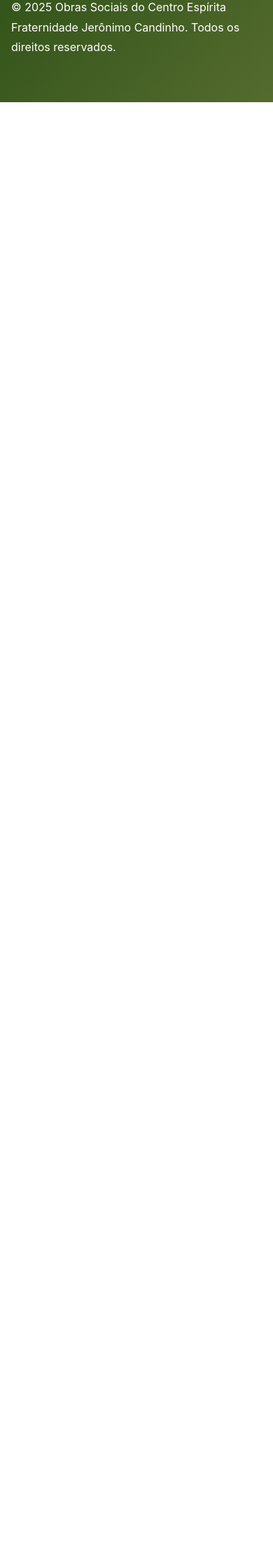
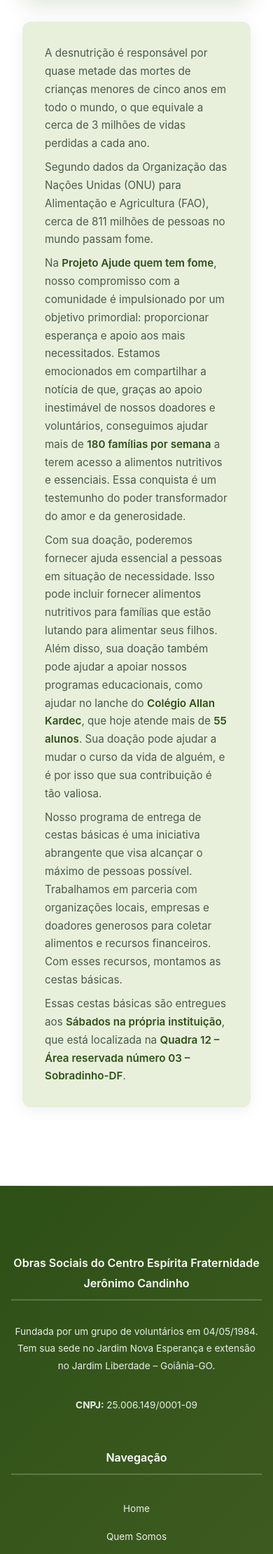
Before and after one commit to Gabriel-Rocha2000/osjc, a PHP site: page /pages/todas/transparencia.html in a window 390 px wide. Shown: the part 409-2629 px from the top of the page at 70% size. Before the commit the page ends 555 px from the top, so only its background shows below. Run offline with PHP 8.4, Linux system fonts and the light colour scheme.

Commit message:
commit 10

```diff
--- a/site/css/style.css
+++ b/site/css/style.css
@@ -4275,3 +4275,182 @@
         font-size: 0.85rem;
     }
 }
+
+/* ============================================
+   PÁGINA DE TRANSPARÊNCIA
+   ============================================ */
+
+.transparency-section {
+    background: var(--white);
+    padding: var(--spacing-xl) 0;
+    position: relative;
+    z-index: 2;
+}
+
+.transparency-section .section-header {
+    text-align: center;
+    margin-bottom: var(--spacing-xl);
+}
+
+.transparency-section .section-header h1 {
+    font-size: clamp(2rem, 5vw, 3rem);
+    color: var(--green-dark);
+    font-weight: 600;
+    margin-top: var(--spacing-sm);
+    line-height: 1.2;
+}
+
+/* Container do Vídeo */
+.transparency-video-wrapper {
+    max-width: 900px;
+    margin: 0 auto var(--spacing-xl);
+    position: relative;
+}
+
+.video-container {
+    position: relative;
+    padding-bottom: 56.25%; /* Proporção 16:9 */
+    height: 0;
+    overflow: hidden;
+    border-radius: 20px;
+    box-shadow: 0 8px 30px rgba(45, 80, 22, 0.15);
+    background: var(--green-pale);
+}
+
+.video-container iframe {
+    position: absolute;
+    top: 0;
+    left: 0;
+    width: 100%;
+    height: 100%;
+    border: none;
+    border-radius: 20px;
+}
+
+/* Conteúdo de Texto */
+.transparency-content {
+    max-width: 900px;
+    margin: 0 auto;
+}
+
+.transparency-text {
+    background: var(--green-pale);
+    padding: var(--spacing-xl);
+    border-radius: 20px;
+    box-shadow: 0 4px 20px rgba(45, 80, 22, 0.08);
+    line-height: 1.8;
+}
+
+.transparency-text p {
+    color: var(--text-medium);
+    font-size: 1.1rem;
+    margin-bottom: var(--spacing-md);
+    text-align: justify;
+}
+
+.transparency-text p:last-child {
+    margin-bottom: 0;
+}
+
+.transparency-text strong {
+    color: var(--green-dark);
+    font-weight: 600;
+}
+
+/* Responsividade - Página de Transparência */
+@media (max-width: 1024px) {
+    .transparency-section {
+        padding: var(--spacing-lg) 0;
+    }
+
+    .transparency-video-wrapper {
+        margin-bottom: var(--spacing-lg);
+    }
+
+    .transparency-text {
+        padding: var(--spacing-lg);
+    }
+
+    .transparency-text p {
+        font-size: 1.05rem;
+    }
+}
+
+@media (max-width: 768px) {
+    .transparency-section {
+        padding: var(--spacing-md) 0;
+    }
+
+    .transparency-section .section-header {
+        margin-bottom: var(--spacing-lg);
+    }
+
+    .transparency-section .section-header h1 {
+        font-size: clamp(1.6rem, 6vw, 2.2rem);
+    }
+
+    .transparency-video-wrapper {
+        margin-bottom: var(--spacing-lg);
+        padding: 0 var(--spacing-sm);
+    }
+
+    .video-container {
+        border-radius: 15px;
+    }
+
+    .video-container iframe {
+        border-radius: 15px;
+    }
+
+    .transparency-content {
+        padding: 0 var(--spacing-sm);
+    }
+
+    .transparency-text {
+        padding: var(--spacing-lg);
+        border-radius: 15px;
+    }
+
+    .transparency-text p {
+        font-size: 1rem;
+        text-align: left;
+        margin-bottom: var(--spacing-sm);
+    }
+}
+
+@media (max-width: 480px) {
+    .transparency-section {
+        padding: var(--spacing-sm) 0;
+    }
+
+    .transparency-section .section-header {
+        margin-bottom: var(--spacing-md);
+    }
+
+    .transparency-section .section-header h1 {
+        font-size: 1.5rem;
+    }
+
+    .transparency-video-wrapper {
+        margin-bottom: var(--spacing-md);
+    }
+
+    .video-container {
+        border-radius: 12px;
+    }
+
+    .video-container iframe {
+        border-radius: 12px;
+    }
+
+    .transparency-text {
+        padding: var(--spacing-md);
+        border-radius: 12px;
+    }
+
+    .transparency-text p {
+        font-size: 0.95rem;
+        line-height: 1.7;
+        margin-bottom: var(--spacing-xs);
+    }
+}
--- a/site/doe-aqui.html
+++ b/site/doe-aqui.html
@@ -49,7 +49,7 @@
                             <a href="posts.html" class="nav-link">Blog</a>
                         </li>
                         <li>
-                            <a href="pages.html" class="nav-link">Transparência</a>
+                            <a href="pages/todas/transparencia.html" class="nav-link">Transparência</a>
                         </li>
                         <li>
                             <a href="pages.html" class="nav-link">Materiais</a>
@@ -157,7 +157,7 @@
                         <li><a href="posts.html">Programas e Projetos</a></li>
                         <li><a href="pages.html">Vagas</a></li>
                         <li><a href="posts.html">Blog</a></li>
-                        <li><a href="pages.html">Transparência</a></li>
+                        <li><a href="pages/todas/transparencia.html">Transparência</a></li>
                     </ul>
                 </div>
 
--- a/site/index.html
+++ b/site/index.html
@@ -48,7 +48,7 @@
                             <a href="posts.html" class="nav-link">Blog</a>
                         </li>
                         <li>
-                            <a href="pages.html" class="nav-link">Transparência</a>
+                            <a href="pages/todas/transparencia.html" class="nav-link">Transparência</a>
                         </li>
                         <li>
                             <a href="pages.html" class="nav-link">Materiais</a>
@@ -418,7 +418,7 @@
                         <li><a href="posts.html">Programas e Projetos</a></li>
                         <li><a href="pages.html">Vagas</a></li>
                         <li><a href="posts.html">Blog</a></li>
-                        <li><a href="pages.html">Transparência</a></li>
+                        <li><a href="pages/todas/transparencia.html">Transparência</a></li>
                         <li><a href="pages/todas/contato.html">Contato</a></li>
                     </ul>
                 </div>
--- a/site/pages.html
+++ b/site/pages.html
@@ -26,7 +26,7 @@
                 </ul>
             </nav>
             <div class="header-right">
-                <a href="index.html" class="donate-button">Doe Aqui</a>
+                <a href="doe-aqui.html" class="donate-button">Doe Aqui</a>
             </div>
         </div>
     </header>
--- a/site/pages/todas/contato.html
+++ b/site/pages/todas/contato.html
@@ -25,7 +25,7 @@
                         <li><a href="../../posts.html" class="nav-link">Programas</a></li>
                         <li><a href="../../pages.html" class="nav-link">Vagas</a></li>
                         <li><a href="../../posts.html" class="nav-link">Blog</a></li>
-                        <li><a href="../../pages.html" class="nav-link">Transparência</a></li>
+                        <li><a href="transparencia.html" class="nav-link">Transparência</a></li>
                         <li><a href="contato.html" class="nav-link">Contato</a></li>
                     </ul>
                 </nav>
@@ -273,7 +273,7 @@
                         <li><a href="../../posts.html">Programas e Projetos</a></li>
                         <li><a href="../../pages.html">Vagas</a></li>
                         <li><a href="../../posts.html">Blog</a></li>
-                        <li><a href="../../pages.html">Transparência</a></li>
+                        <li><a href="transparencia.html">Transparência</a></li>
                         <li><a href="contato.html">Contato</a></li>
                     </ul>
                 </div>
--- a/site/pages/todas/transparencia.html
+++ b/site/pages/todas/transparencia.html
@@ -7,44 +7,164 @@
     <link rel="stylesheet" href="../../css/style.css">
 </head>
 <body>
-    <header class="site-header">
+    <header class="site-header" id="siteHeader">
         <div class="container">
+            <div class="header-top">
                 <div class="header-left">
                     <div class="logo-circle">
                         <img src="../../LOGO-JERONIMO-NEW-1-90x90.png" alt="Logo Jerônimo Candinho" />
                     </div>
-                <h1 class="site-title"><a href="../../index.html">Obras Sociais do Centro Espírita Fraternidade Jerônimo Candinho</a></h1>
+                    <h1 class="site-title"><a href="../../index.html">Obras Sociais C.E.F. Jerônimo Candinho</a></h1>
                 </div>
+            </div>
+            <div class="header-bottom">
                 <nav class="main-nav">
                     <ul>
-                    <li><a href="../../index.html">Início</a></li>
-                    <li><a href="../../pages.html">Quem somos</a></li>
-                    <li><a href="../../posts.html">O que fazemos</a></li>
-                    <li><a href="../../pages.html">Compliance</a></li>
-                    <li><a href="../../pages.html">Contato</a></li>
-                    <li><a href="../../posts.html">Blog</a></li>
+                        <li><a href="../../index.html" class="nav-link">Home</a></li>
+                        <li><a href="../../quem-somos.html" class="nav-link">Quem Somos</a></li>
+                        <li><a href="../../posts.html" class="nav-link">Programas</a></li>
+                        <li><a href="../../pages.html" class="nav-link">Vagas</a></li>
+                        <li><a href="../../posts.html" class="nav-link">Blog</a></li>
+                        <li><a href="transparencia.html" class="nav-link">Transparência</a></li>
+                        <li><a href="../../pages/todas/contato.html" class="nav-link">Contato</a></li>
                     </ul>
                 </nav>
-            <div class="header-right">
-                <a href="../../index.html" class="donate-button">Doe Aqui</a>
+                <div class="header-actions">
+                    <div class="social-icons">
+                        <a href="https://www.instagram.com/jeronimocandinho.osjc?igsh=NHlmb3NxN2p0ODh1" target="_blank" rel="noopener" aria-label="Instagram" class="social-icon">
+                            <img src="../../assets/instagram-icon.svg" alt="Instagram" class="social-icon-img" />
+                        </a>
+                        <a href="https://www.facebook.com" target="_blank" rel="noopener" aria-label="Facebook" class="social-icon">
+                            <img src="../../assets/facebook-icon.svg" alt="Facebook" class="social-icon-img" />
+                        </a>
+                        <a href="https://youtube.com" target="_blank" rel="noopener" aria-label="YouTube" class="social-icon">
+                            <img src="../../youtube-123.svg" alt="YouTube" class="social-icon-img" />
+                        </a>
+                    </div>
+                    <button class="theme-toggle" id="themeToggle" aria-label="Alternar tema">
+                        <span class="theme-icon">🌙</span>
+                    </button>
+                    <a href="../../doe-aqui.html" class="donate-button"><img src="../../heart-icon.png" alt="Coração" class="donate-heart-icon"> Doe aqui</a>
+                </div>
             </div>
         </div>
     </header>
 
     <main class="main-content">
+        <!-- Seção de Transparência -->
+        <section class="transparency-section">
             <div class="container">
-            <article class="content-post">
-                <h1 class="post-title">Transparência</h1>
-                <div class="post-content">
-                    [include page=transparencia]
+                <div class="section-header">
+                    <span class="section-tag">Nossa missão</span>
+                    <h1>AJUDE QUEM TEM FOME</h1>
                 </div>
-            </article>
+
+                <!-- Vídeo do YouTube -->
+                <div class="transparency-video-wrapper">
+                    <div class="video-container">
+                        <iframe
+                            src="https://www.youtube.com/embed/nJWzHtltPqA"
+                            title="Ajude quem tem fome - Obras Sociais Jerônimo Candinho"
+                            frameborder="0"
+                            allow="accelerometer; autoplay; clipboard-write; encrypted-media; gyroscope; picture-in-picture"
+                            allowfullscreen
+                            loading="lazy">
+                        </iframe>
                     </div>
+                </div>
+
+                <!-- Conteúdo de Texto -->
+                <div class="transparency-content">
+                    <div class="transparency-text">
+                        <p>A desnutrição é responsável por quase metade das mortes de crianças menores de cinco anos em todo o mundo, o que equivale a cerca de 3 milhões de vidas perdidas a cada ano.</p>
+
+                        <p>Segundo dados da Organização das Nações Unidas (ONU) para Alimentação e Agricultura (FAO), cerca de 811 milhões de pessoas no mundo passam fome.</p>
+
+                        <p>Na <strong>Projeto Ajude quem tem fome</strong>, nosso compromisso com a comunidade é impulsionado por um objetivo primordial: proporcionar esperança e apoio aos mais necessitados. Estamos emocionados em compartilhar a notícia de que, graças ao apoio inestimável de nossos doadores e voluntários, conseguimos ajudar mais de <strong>180 famílias por semana</strong> a terem acesso a alimentos nutritivos e essenciais. Essa conquista é um testemunho do poder transformador do amor e da generosidade.</p>
+
+                        <p>Com sua doação, poderemos fornecer ajuda essencial a pessoas em situação de necessidade. Isso pode incluir fornecer alimentos nutritivos para famílias que estão lutando para alimentar seus filhos. Além disso, sua doação também pode ajudar a apoiar nossos programas educacionais, como ajudar no lanche do <strong>Colégio Allan Kardec</strong>, que hoje atende mais de <strong>55 alunos</strong>. Sua doação pode ajudar a mudar o curso da vida de alguém, e é por isso que sua contribuição é tão valiosa.</p>
+
+                        <p>Nosso programa de entrega de cestas básicas é uma iniciativa abrangente que visa alcançar o máximo de pessoas possível. Trabalhamos em parceria com organizações locais, empresas e doadores generosos para coletar alimentos e recursos financeiros. Com esses recursos, montamos as cestas básicas.</p>
+
+                        <p>Essas cestas básicas são entregues aos <strong>Sábados na própria instituição</strong>, que está localizada na <strong>Quadra 12 – Área reservada número 03 – Sobradinho-DF</strong>.</p>
+                    </div>
+                </div>
+            </div>
+        </section>
     </main>
 
     <footer class="site-footer">
         <div class="container">
-            <p>&copy; 2025 Obras Sociais do Centro Espírita Fraternidade Jerônimo Candinho. Todos os direitos reservados.</p>
+            <div class="footer-content">
+                <div class="footer-section footer-about">
+                    <h4>Obras Sociais do Centro Espírita Fraternidade Jerônimo Candinho</h4>
+                    <p>Fundada por um grupo de voluntários em 04/05/1984. Tem sua sede no Jardim Nova Esperança e extensão no Jardim Liberdade – Goiânia-GO.</p>
+                    <p class="footer-cnpj"><strong>CNPJ:</strong> 25.006.149/0001-09</p>
+                </div>
+                <div class="footer-section">
+                    <h4>Navegação</h4>
+                    <ul class="footer-links">
+                        <li><a href="../../index.html">Home</a></li>
+                        <li><a href="../../quem-somos.html">Quem Somos</a></li>
+                        <li><a href="../../posts.html">Programas e Projetos</a></li>
+                        <li><a href="../../pages.html">Vagas</a></li>
+                        <li><a href="../../posts.html">Blog</a></li>
+                        <li><a href="transparencia.html">Transparência</a></li>
+                        <li><a href="../../pages/todas/contato.html">Contato</a></li>
+                    </ul>
+                </div>
+                <div class="footer-section">
+                    <h4>Programas</h4>
+                    <ul class="footer-links">
+                        <li><a href="../../posts.html">Osceia Inclusão</a></li>
+                        <li><a href="../../posts.html">Florescer</a></li>
+                        <li><a href="../../posts.html">Educandário Espírita</a></li>
+                        <li><a href="../../posts.html">Jovem Aprendiz</a></li>
+                        <li><a href="../../posts.html">Planeje Estágio</a></li>
+                    </ul>
+                </div>
+                <div class="footer-section">
+                    <h4>Contato</h4>
+                    <div class="contact-info">
+                        <div class="contact-item">
+                            <span class="contact-icon">📍</span>
+                            <span>Quadra 12, Conjunto A, Área Reservada número 03 - Sobradinho DF</span>
+                        </div>
+                        <div class="contact-item">
+                            <span class="contact-icon">📞</span>
+                            <span>(61) 3051-3903</span>
+                        </div>
+                        <div class="contact-item">
+                            <span class="contact-icon">✉️</span>
+                            <span>contato@osceia.org.br</span>
+                        </div>
+                        <div class="contact-item">
+                            <span class="contact-icon">⏰</span>
+                            <span>Segunda a Sexta: 8h às 18h</span>
+                        </div>
+                    </div>
+                </div>
+                <div class="footer-section">
+                    <h4>Redes Sociais</h4>
+                    <div class="footer-social-icons">
+                        <a href="https://www.instagram.com/jeronimocandinho.osjc?igsh=NHlmb3NxN2p0ODh1" target="_blank" rel="noopener" aria-label="Instagram" class="footer-social-link">
+                            <span class="social-icon-text">Instagram</span>
+                        </a>
+                        <a href="https://www.facebook.com" target="_blank" rel="noopener" aria-label="Facebook" class="footer-social-link">
+                            <span class="social-icon-text">Facebook</span>
+                        </a>
+                        <a href="https://www.youtube.com" target="_blank" rel="noopener" aria-label="YouTube" class="footer-social-link">
+                            <span class="social-icon-text">YouTube</span>
+                        </a>
+                        <a href="https://wa.me/5561981691123" target="_blank" rel="noopener" aria-label="WhatsApp" class="footer-social-link">
+                            <span class="social-icon-text">WhatsApp</span>
+                        </a>
+                    </div>
+                </div>
+            </div>
+            <div class="footer-bottom">
+                <p>&copy; Copyright 2025 – <strong>Obras Sociais do Centro Espírita Fraternidade Jerônimo Candinho</strong> – Todos os direitos reservados</p>
+            </div>
         </div>
     </footer>
 
--- a/site/posts.html
+++ b/site/posts.html
@@ -25,7 +25,7 @@
                         <li><a href="posts.html" class="nav-link">Programas</a></li>
                         <li><a href="pages.html" class="nav-link">Vagas</a></li>
                         <li><a href="posts.html" class="nav-link">Blog</a></li>
-                        <li><a href="pages.html" class="nav-link">Transparência</a></li>
+                        <li><a href="pages/todas/transparencia.html" class="nav-link">Transparência</a></li>
                         <li><a href="pages/todas/contato.html" class="nav-link">Contato</a></li>
                     </ul>
                 </nav>
--- a/site/quem-somos.html
+++ b/site/quem-somos.html
@@ -33,7 +33,7 @@
                     <li><a href="posts.html">Programas</a></li>
                     <li><a href="pages.html">Vagas</a></li>
                     <li><a href="posts.html">Blog</a></li>
-                    <li><a href="pages.html">Transparência</a></li>
+                    <li><a href="pages/todas/transparencia.html">Transparência</a></li>
                     <li><a href="pages/todas/contato.html">Contato</a></li>
                 </ul>
             </nav>
@@ -50,7 +50,7 @@
                 <button class="theme-toggle" id="themeToggle" aria-label="Alternar tema">
                     <span class="theme-icon">🌙</span>
                 </button>
-                <a href="index.html" class="donate-button">Doe aqui</a>
+                <a href="doe-aqui.html" class="donate-button">Doe aqui</a>
             </div>
         </div>
     </header>
@@ -113,7 +113,7 @@
                         <li><a href="posts.html">Programas e Projetos</a></li>
                         <li><a href="pages.html">Vagas</a></li>
                         <li><a href="posts.html">Blog</a></li>
-                        <li><a href="pages.html">Transparência</a></li>
+                        <li><a href="pages/todas/transparencia.html">Transparência</a></li>
                     </ul>
                 </div>
 
--- a/site/ultimas-noticias.html
+++ b/site/ultimas-noticias.html
@@ -26,7 +26,7 @@
                 </ul>
             </nav>
             <div class="header-right">
-                <a href="index.html" class="donate-button">Doe Aqui</a>
+                <a href="doe-aqui.html" class="donate-button">Doe Aqui</a>
             </div>
         </div>
     </header>
```
Lines whose indentation alone changed are shown as unchanged.
